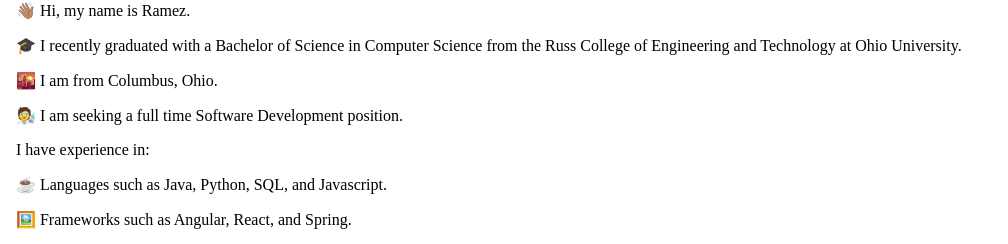
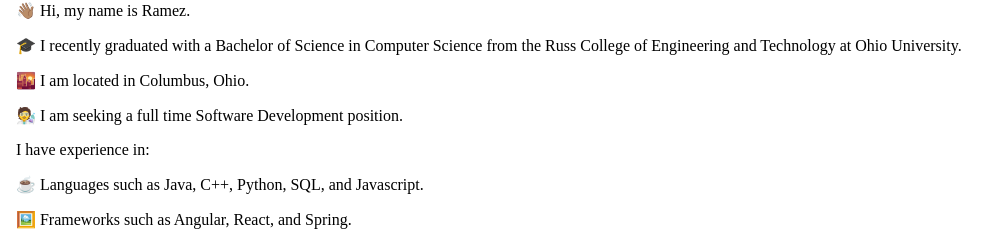
Before and after one commit to ramrabadi/ramrabadi.github.io, a Next.js app: page /about in a window 1280 px wide. Shown: the part 596-840 px from the top of the page, without its empty margins (0-1008 px from the left). Built offline with nearby package versions, Linux system fonts and the light colour scheme.

Commit message:
Update AboutComponent.js

```diff
--- a/components/AboutComponent.js
+++ b/components/AboutComponent.js
@@ -26,14 +26,14 @@
             University.
           </p>
           <p class="text-white font-mono mb-8 text-lg">
-            🌇 I am from Columbus, Ohio.
+            🌇 I am located in Columbus, Ohio.
           </p>
           <p class="text-white font-mono mb-8 text-lg">
             🧑‍🔬 I am seeking a full time Software Development position.
           </p>
           <p class="text-white font-mono mb-1 text-lg">I have experience in:</p>
           <p class="text-white font-semibold mb-1 text-lg">
-            ☕ Languages such as Java, Python, SQL, and Javascript.
+            ☕ Languages such as Java, C++, Python, SQL, and Javascript.
           </p>
           <p class="text-white font-semibold mb-1 text-lg">
             🖼️ Frameworks such as Angular, React, and Spring.
```
